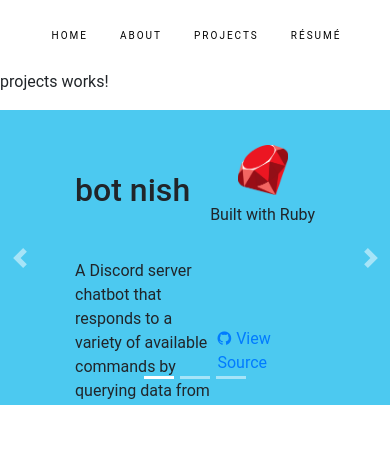
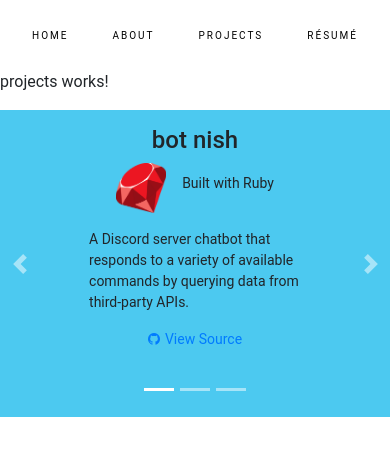
Before and after one commit to nishant/narora.dev, an Angular app: page /projects in a window 390 px wide. Shown: the top 456 px of the page. Built offline with nearby package versions, Linux system fonts and the light colour scheme.

Commit message:
carousel mobile layout - done

```diff
--- a/src/app/components/carousel/carousel.component.html
+++ b/src/app/components/carousel/carousel.component.html
@@ -2,8 +2,8 @@
   <div id="carouselIndicators" class="carousel slide" data-interval="false" data-ride="carousel">
     <ol class="carousel-indicators">
       <li *ngFor="let _ of items; let index = index"
-        data-target="#carouselIndicatores"
-        attr.data-slide-to="{{index}}"
+        data-target="#carouselIndicators"
+        [attr.data-slide-to]="index"
         [class.active]="index == 0">
       </li>
     </ol>
@@ -15,7 +15,7 @@
              [style.background]="item.background">
           <div class="carousel-item-content">
             <div class="carousel-item-title-wrapper">
-              <h2>{{item.title}}</h2>
+              <h2 class="carousel-item-title">{{item.title}}</h2>
               <div class="built-with-container">
                 <img src="../../../assets/{{item.icon}}" class="d-block carousel-item-icon" alt="alt">
                 <p class="technology-used">Built with {{item.technology}}</p>
--- a/src/app/components/carousel/carousel.component.scss
+++ b/src/app/components/carousel/carousel.component.scss
@@ -23,8 +23,7 @@
 .carousel-item-content {
   margin: 35px 75px;
   padding-bottom: 25px;
-  min-height: 225px;
-  max-height: 225px;
+  height: 225px;
 
   >.carousel-item-title-wrapper {
     display: flex;
@@ -52,4 +51,34 @@
       width: 65%;
     }
   }
+
+
+  @media (min-width: 360px) and (max-width: 550px) {
+    margin: 16px 32px;
+    height: 275px;
+
+    >.carousel-item-title-wrapper {
+      flex-direction: column;
+
+      .carousel-item-title {
+        font-size: 24px;
+      }
+
+      .built-with-container {
+        flex-direction: row;
+
+        >.technology-used {
+          padding-left: 16px;
+          font-size: 14px;
+        }
+      }
+    }
+
+    >.carousel-item-details-wrapper {
+      flex-direction: column;
+      width: 100%;
+      align-items: center;
+      font-size: 14px;
+    }
+  }
 }
--- a/src/app/components/carousel/carousel.component.ts
+++ b/src/app/components/carousel/carousel.component.ts
@@ -1,5 +1,5 @@
 import { Component, OnInit } from '@angular/core';
-import {CarouselItem} from '../../typings/carousel-item';
+import { CarouselItem } from '../../typings/carousel-item';
 import { projectsData } from '../../modules/projects/products.static.data';
 
 @Component({
@@ -15,5 +15,4 @@
   ngOnInit(): void {
     this.items = projectsData.CarouselItems;
   }
-
 }
--- a/src/app/components/navbar/navbar.component.scss
+++ b/src/app/components/navbar/navbar.component.scss
@@ -1,6 +1,6 @@
 @media screen and (max-width: 550px) {
   .nav, .navbar {
-    width: 90% !important;
+    width: 100% !important;
 
     .nav-item {
       font-size: 10px !important;
```
